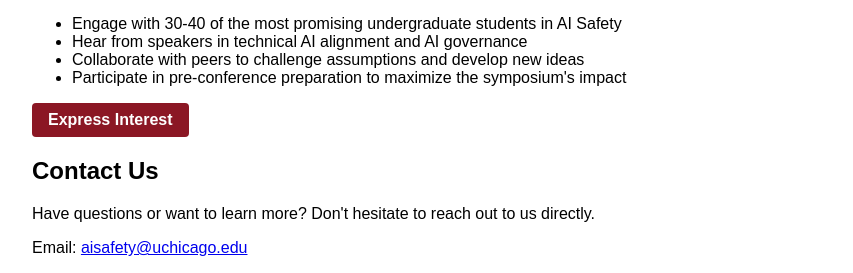
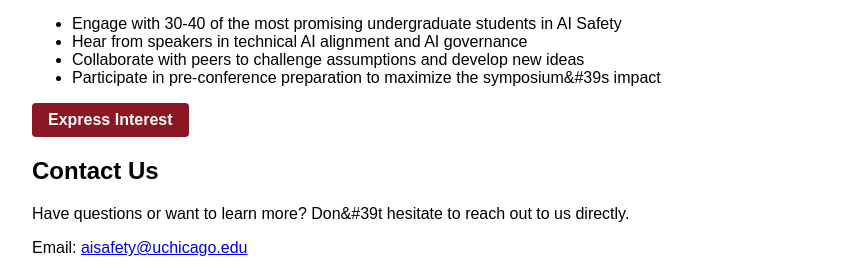
Before and after one commit to zroe1/uchicago-ai-safety, a Next.js app: page /get-involved in a window 1280 px wide. Shown: the part 763-1036 px from the top of the page, without its empty margins (208-1061 px from the left). Built offline with nearby package versions, Linux system fonts and the light colour scheme; a web font is replaced by a local one.

Commit message:
resolve build errors

```diff
--- a/src/app/get-involved/page.js
+++ b/src/app/get-involved/page.js
@@ -39,7 +39,7 @@ export default function GetInvolved() {
           <li>Engage with 30-40 of the most promising undergraduate students in AI Safety</li>
           <li>Hear from speakers in technical AI alignment and AI governance</li>
           <li>Collaborate with peers to challenge assumptions and develop new ideas</li>
-          <li>Participate in pre-conference preparation to maximize the symposium's impact</li>
+          <li>Participate in pre-conference preparation to maximize the symposium&#39s impact</li>
         </ul>
         <a
           href="https://forms.gle/symposium-interest"
@@ -52,7 +52,7 @@ export default function GetInvolved() {
 
       <section className={styles.contactSection}>
         <h2>Contact Us</h2>
-        <p>Have questions or want to learn more? Don't hesitate to reach out to us directly.</p>
+        <p>Have questions or want to learn more? Don&#39t hesitate to reach out to us directly.</p>
         <p>
           Email: <a href="mailto:aisafety@uchicago.edu">aisafety@uchicago.edu</a>
         </p>
```
